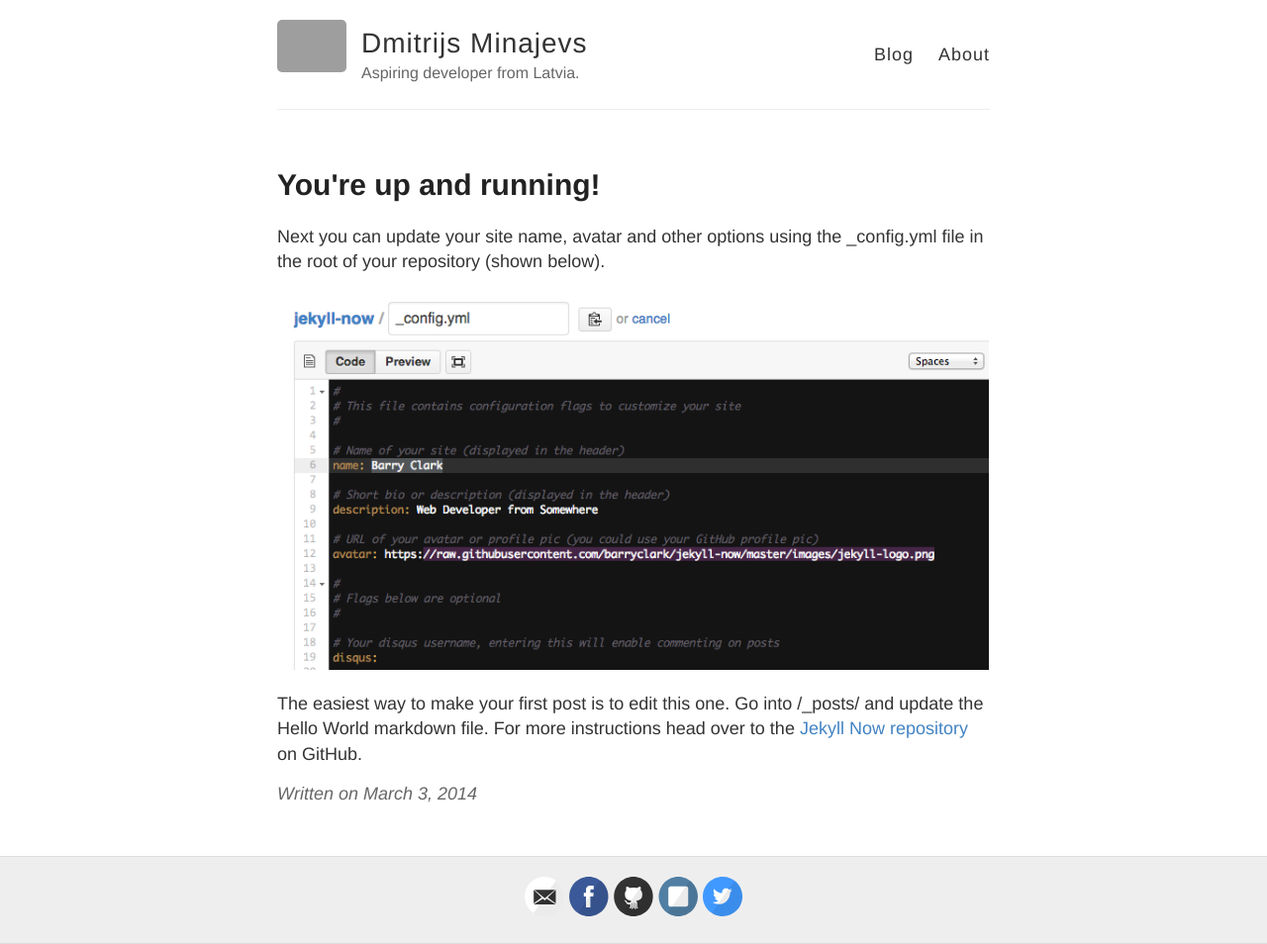
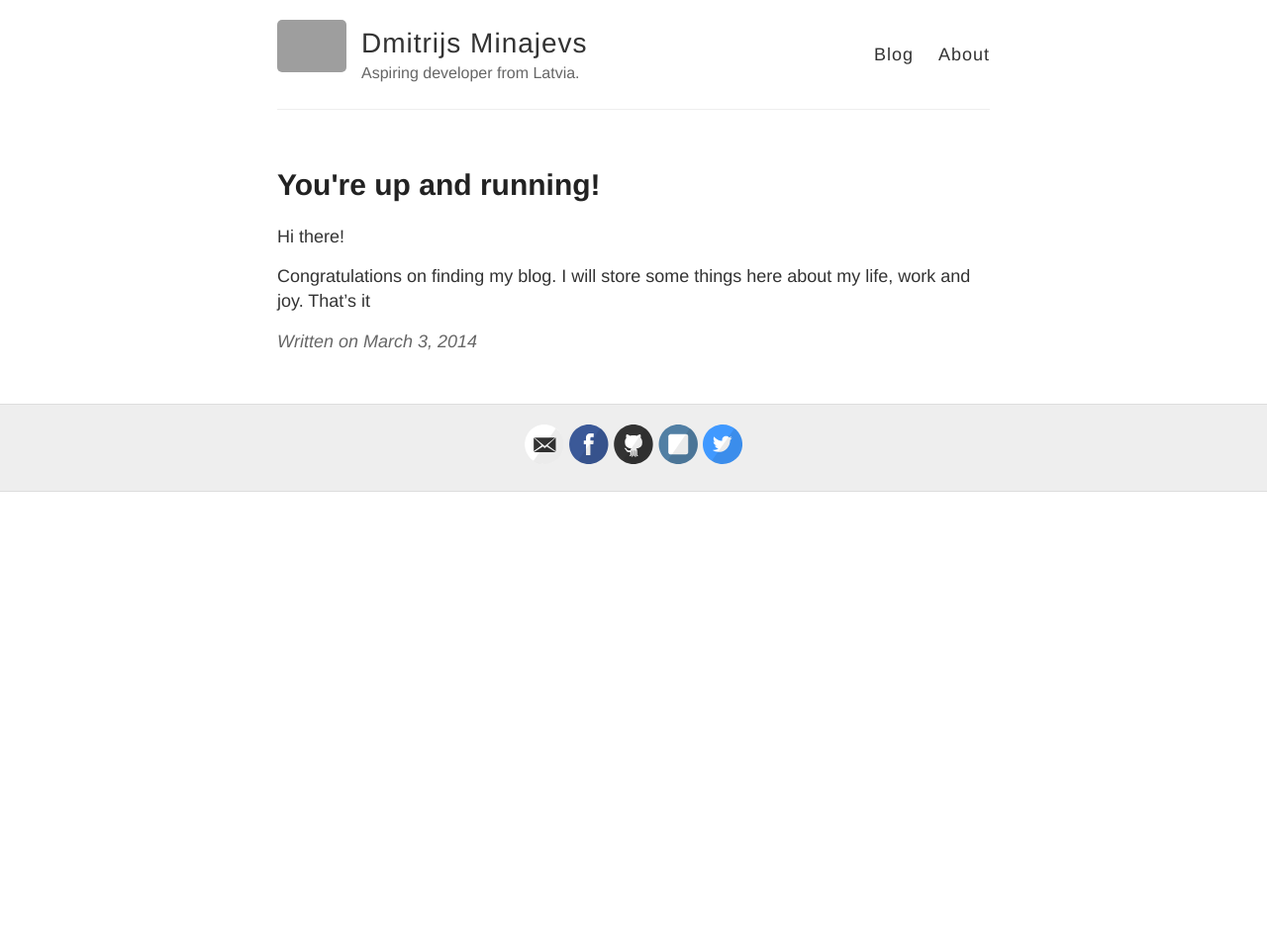
Before and after one commit to minajevs/blog, a Jekyll site: the page built from _posts/2014-3-3-Hello-World.md, in a window 1280 px wide. Shown: the whole page at 99% size. Built offline with Jekyll 4.4.1, drawn with Linux system fonts in a browser that asks for light colours; Markdown is read by kramdown in place of the engine named in the settings; after the commit the page ends 900 px from its top, so only the background shows below that; grey boxes are pictures that could not be loaded.

Commit message:
Update 2014-3-3-Hello-World.md

```diff
--- a/_posts/2014-3-3-Hello-World.md
+++ b/_posts/2014-3-3-Hello-World.md
@@ -3,8 +3,6 @@ layout: post
 title: You're up and running!
 ---
 
-Next you can update your site name, avatar and other options using the _config.yml file in the root of your repository (shown below).
+Hi there!
 
-![_config.yml]({{ site.baseurl }}/images/config.png)
-
-The easiest way to make your first post is to edit this one. Go into /_posts/ and update the Hello World markdown file. For more instructions head over to the [Jekyll Now repository](https://github.com/barryclark/jekyll-now) on GitHub.
+Congratulations on finding my blog. I will store some things here about my life, work and joy. That's it
```
